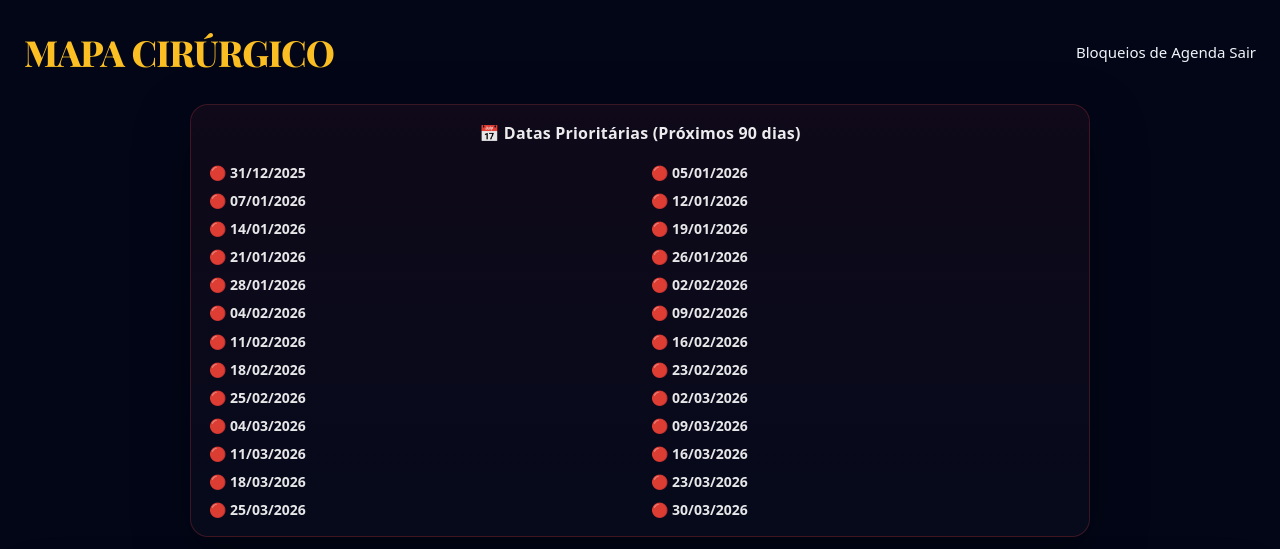
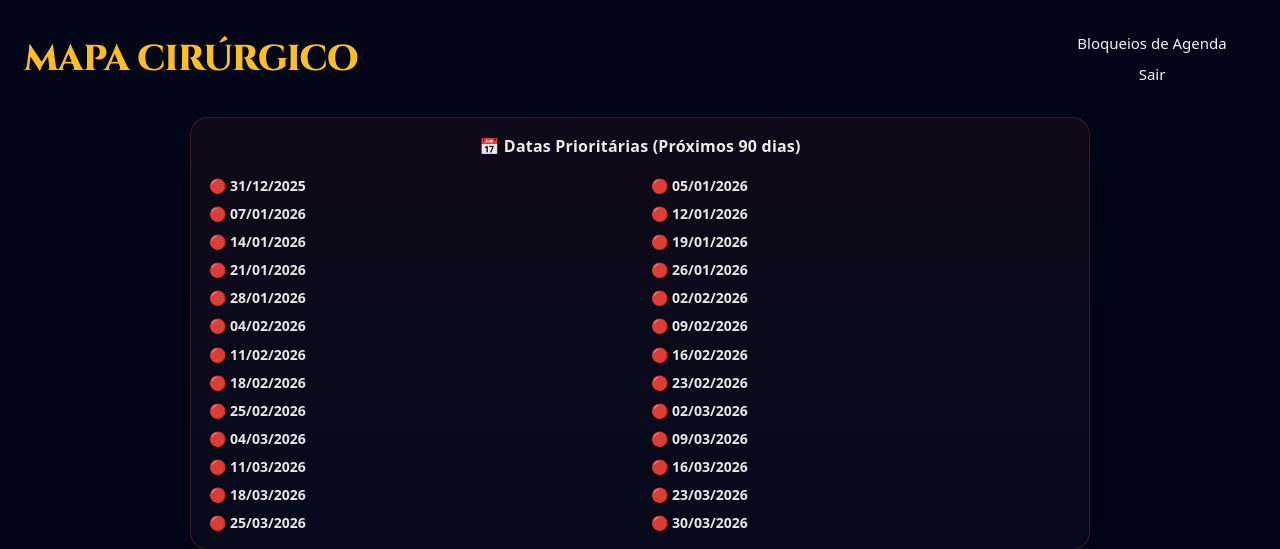
Before and after one commit to NextLevel2025Medical/agenda_consultorios, a FastAPI app: page /mapa in a window 1280 px wide. Shown: the top 549 px of the page. Run offline with FastAPI, Linux system fonts and the light colour scheme; the visitor is signed in with stand-in values (Sample User, id 1); data comes from the database, SQL or seed files in the repository; data that the repository does not hold is empty; some libraries are stand-ins or nearby versions.

Commit message:
Add files via upload

```diff
--- a/templates/base.html
+++ b/templates/base.html
@@ -9,12 +9,12 @@
   <link rel="stylesheet" href="/static/globals.css">
   <link rel="preconnect" href="https://fonts.googleapis.com">
   <link rel="preconnect" href="https://fonts.gstatic.com" crossorigin>
-  <link href="https://fonts.googleapis.com/css2?family=Playfair+Display:wght@600;700;800&display=swap" rel="stylesheet">
+  <link href="https://fonts.googleapis.com/css2?family=Cinzel:wght@600;700;800&display=swap" rel="stylesheet">
 
   <style>
     .brand-title{
-      font-family: "Playfair Display", serif;
-      letter-spacing: 0.04em;
+      font-family: "Cinzel", serif;
+      letter-spacing: 0.06em;
     }
   </style>
 </head>
@@ -29,11 +29,15 @@
       </div>
 
       {% if current_user %}
-      <div class="top-actions">
-        <a class="btn-secondary top-action-btn" href="/bloqueios">Bloqueios de Agenda</a>
+      <div class="flex flex-col gap-2 items-end">
+        <a class="btn-secondary top-action-btn w-52 text-center" href="/bloqueios">
+          Bloqueios de Agenda
+        </a>
 
-        <form method="post" action="/logout" style="display:inline;">
-          <button class="btn-secondary top-action-btn" type="submit">Sair</button>
+        <form method="post" action="/logout" class="w-52">
+          <button class="btn-secondary top-action-btn w-full" type="submit">
+            Sair
+          </button>
         </form>
       </div>
 
```
Also changed, not shown: templates/bloqueios.html (added, +55 -0 lines).
